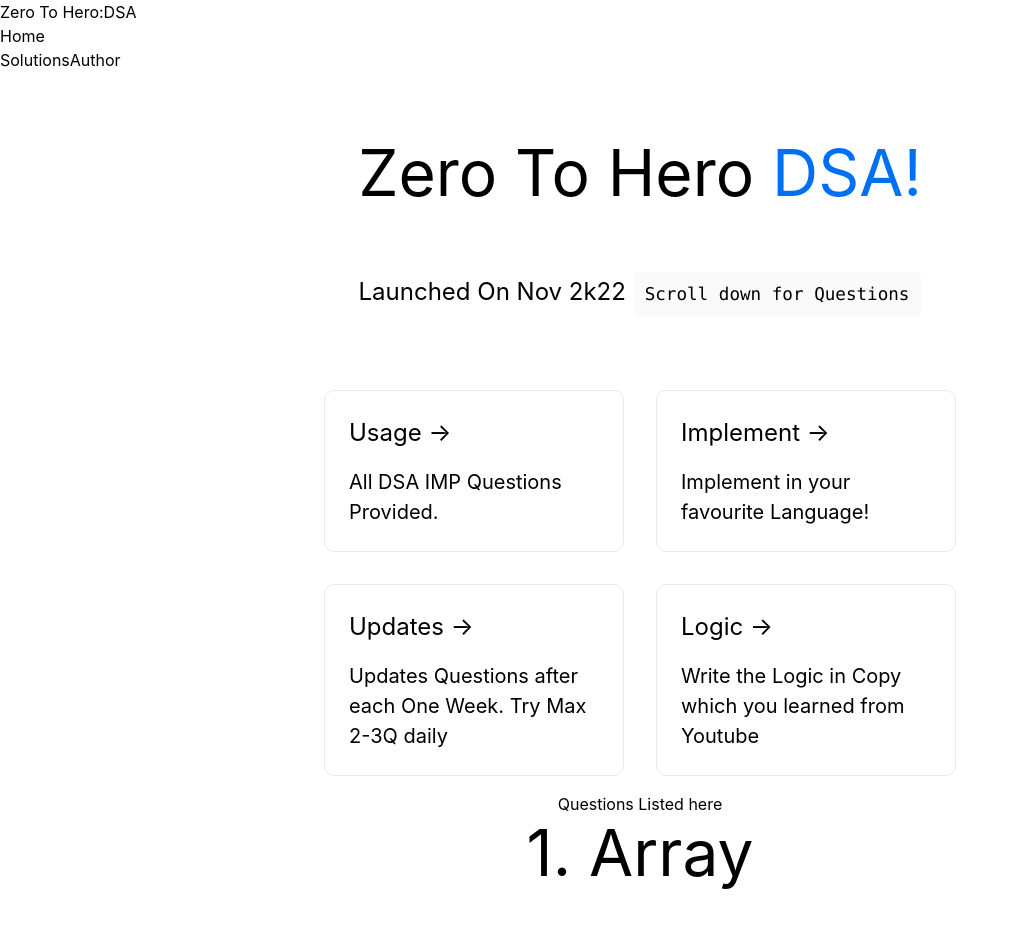
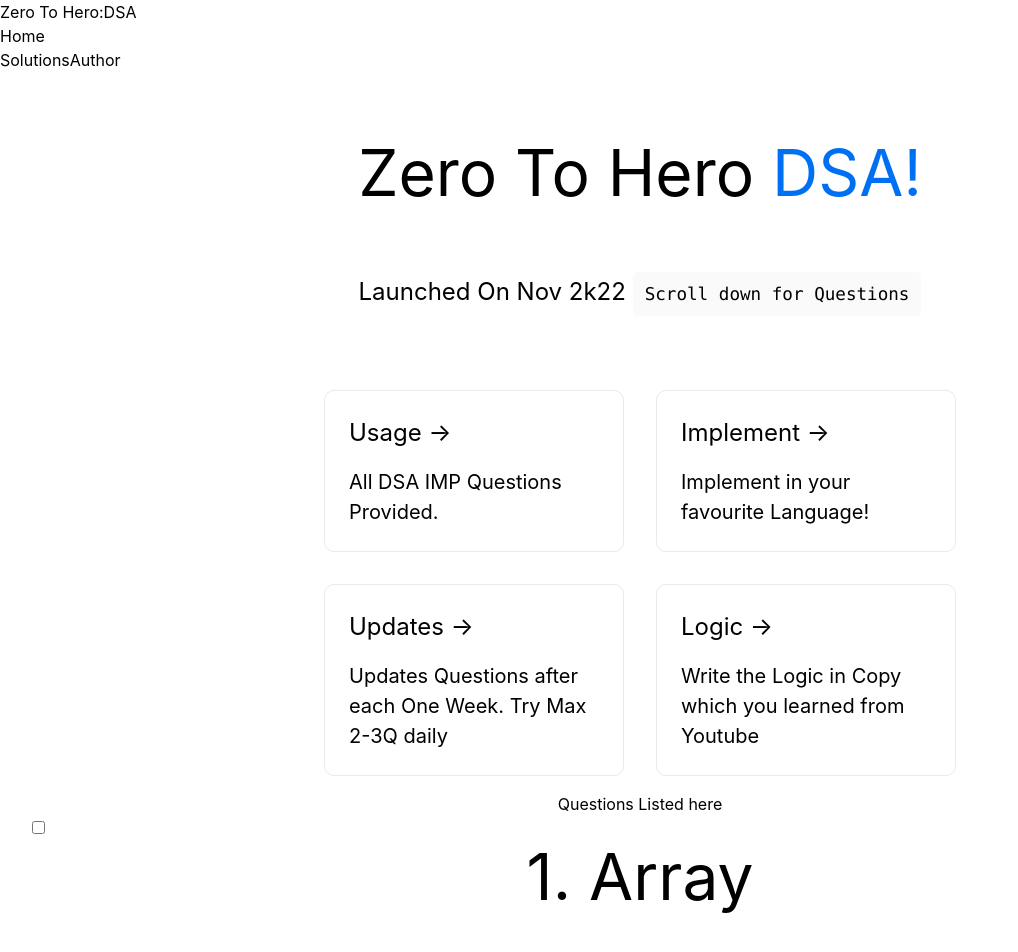
Before and after one commit to piyushyadav0191/zero-to-hero-dsa, a Next.js app: page / in a window 1280 px wide. Shown: the top 952 px of the page, without its empty margins (0-1018 px from the left). Built offline with nearby package versions, Linux system fonts and the light colour scheme.

Commit message:
arrays more questions

```diff
--- a/components/Arrays.jsx
+++ b/components/Arrays.jsx
@@ -5,6 +5,7 @@ import Link from 'next/link'
 const Arrays = () => {
 	return (
 		<div tabIndex={0} className="collapse collapse-plus mb-12">
+			<input type="checkbox" />
 			<div className="collapse-title">
 				<h1 className={styles.title}>
 					1.	Arr<span className='text-blue-600  '>ay</span>
```
